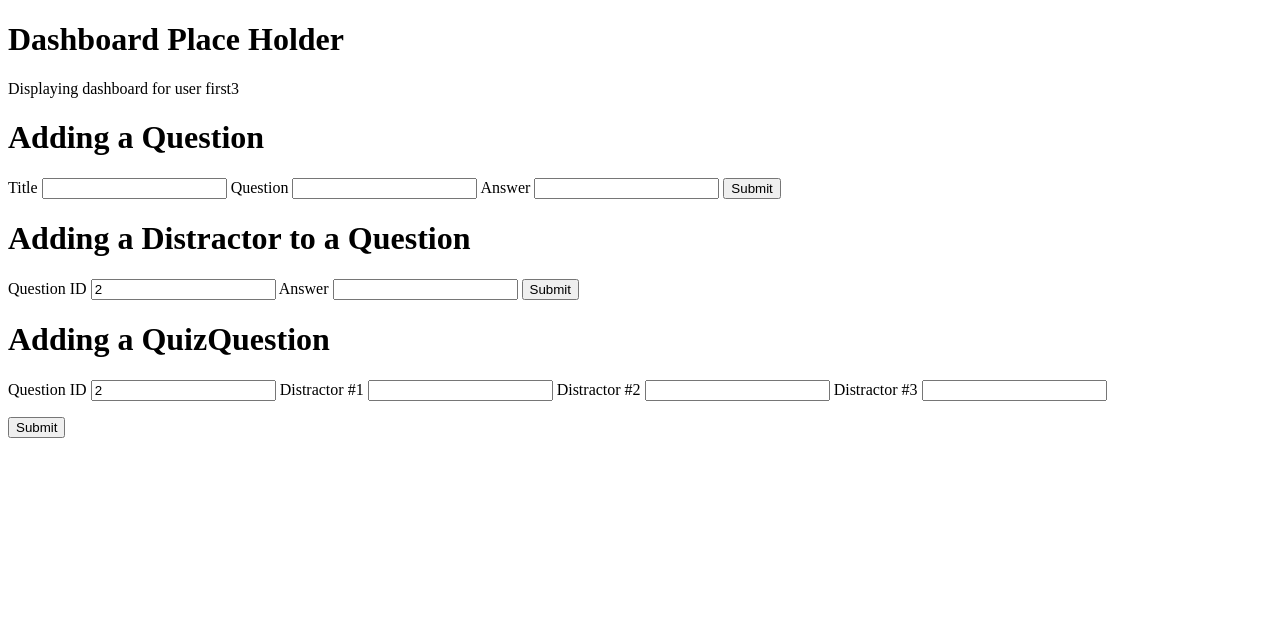
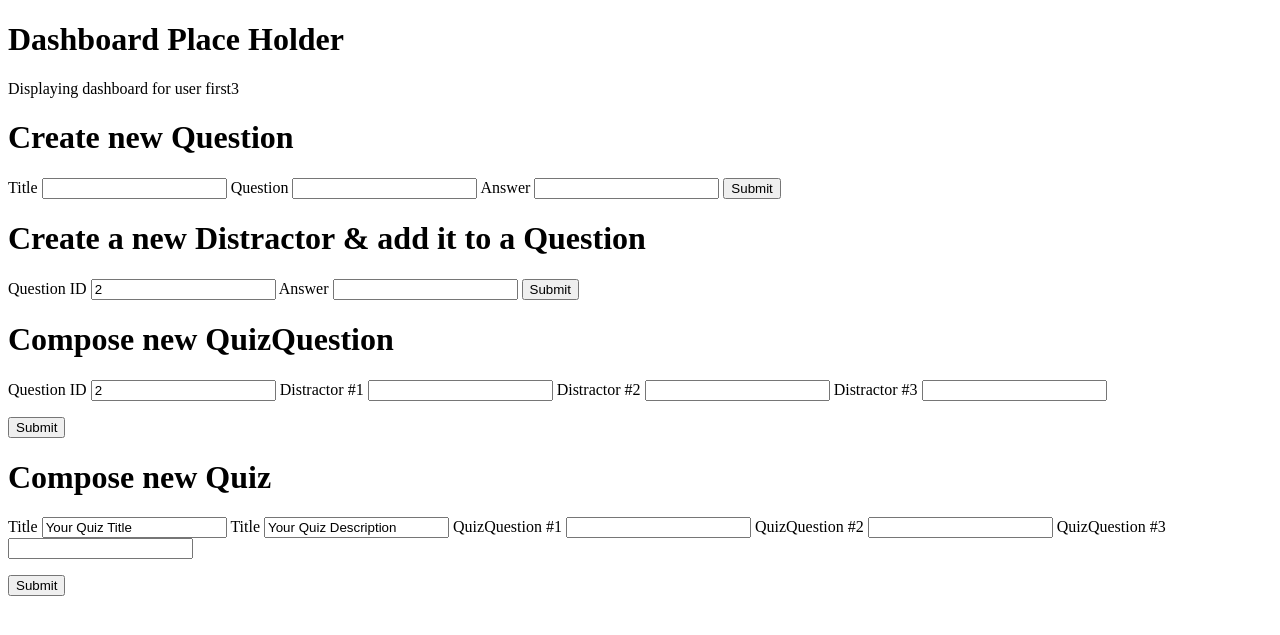
Before and after one commit to cereal-lab/EvoPIE, a Flask app: page /dashboard in a window 1280 px wide. Shown: the top 635 px of the page. Run offline with Flask 2, Linux system fonts and the light colour scheme; a user stored in the database is signed in.

Commit message:
Adding features to the rudimentary testing dashboard.

```diff
--- a/evopie/templates/dashboard.html
+++ b/evopie/templates/dashboard.html
@@ -10,7 +10,7 @@
 
 
 
-    <h1>Adding a Question</h1>
+    <h1>Create new Question</h1>
 
     <form id="questionForm" method="post" action='http://localhost:5000/questions'>
         <label for="title">Title</label>
@@ -24,7 +24,7 @@
 
 
 
-    <h1>Adding a Distractor to a Question</h1>
+    <h1>Create a new Distractor &amp; add it to a Question</h1>
 
     <form id="distractorForm" method="post" onsubmit="return onSubmitDistractorForm();" action='http://localhost:5000/questions/'>
         <label for="qid">Question ID</label>
@@ -44,7 +44,7 @@
 
 
 
-    <h1>Adding a QuizQuestion</h1>
+    <h1>Compose new QuizQuestion</h1>
 
         <label for="qq_qid">Question ID</label>
         <input name="qq_qid" id="qq_qid" value="2" required>
@@ -89,4 +89,55 @@
         }
     </script>
 
+
+
+<h1>Compose new Quiz</h1>
+
+        <label for="quiz_title">Title</label>
+        <input name="quiz_title" id="quiz_title" value="Your Quiz Title" required>
+
+        <label for="quiz_description">Title</label>
+        <input name="quiz_description" id="quiz_description" value="Your Quiz Description" required>
+
+        <label for="quiz_qq1">QuizQuestion #1</label>
+        <input name="iz_qq1" id="quiz_qq1" required>
+        <label for="quiz_qq2"></label>QuizQuestion #2</label>
+        <input name="quiz_qq2" id="quiz_qq2" required>
+        <label for="quiz_qq3">QuizQuestion #3</label>
+        <input name="quiz_qq3" id="quiz_qq3" required>
+
+        <p name="quiz_result" id="quiz_result">
+        </p>
+        <button onclick="submitQuizForm()">Submit</button>
+
+    <script type="text/javascript">
+        function submitQuizForm(){
+            let result = document.querySelector('#quiz_result');
+            let title = document.querySelector('#quiz_title');
+            let description = document.querySelector('#quiz_description');
+            let qq1 = document.querySelector('#quiz_qq1');
+            let qq2 = document.querySelector('#quiz_qq2');
+            let qq3 = document.querySelector('#quiz_qq3');
+
+            let xhr = new XMLHttpRequest();
+            let url = 'http://localhost:5000/quizzes';
+
+            xhr.open("POST", url, true);
+            xhr.setRequestHeader("Content-Type", "application/json");
+
+            // Create a state change callback
+            xhr.onreadystatechange = function () {
+                if (xhr.readyState === 4 && xhr.status === 200) {
+                    result.innerHTML = this.responseText;
+                  }
+            };
+
+            // Converting JSON data to string
+            var data = JSON.stringify({ "title": title.value, "description": description.value, "questions_ids": [parseInt(qq1.value), parseInt(qq2.value), parseInt(qq3.value)] });
+            console.log("sending --> " + data)
+            // Sending data with the request
+            xhr.send(data);
+        }
+    </script>
+
 {% endblock %}
```
Also changed, not shown: evopie/DB_quizlib.sqlite.
